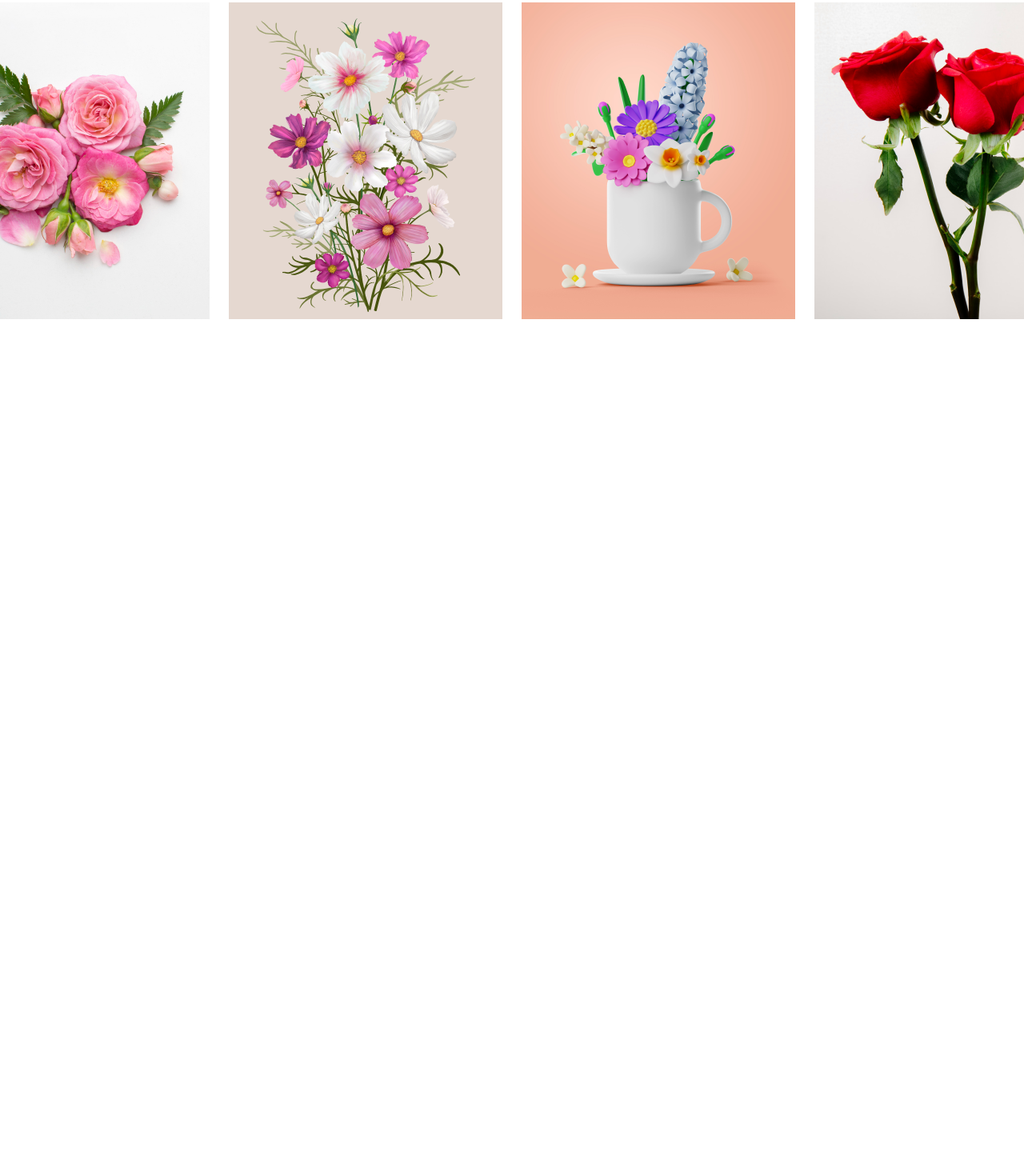
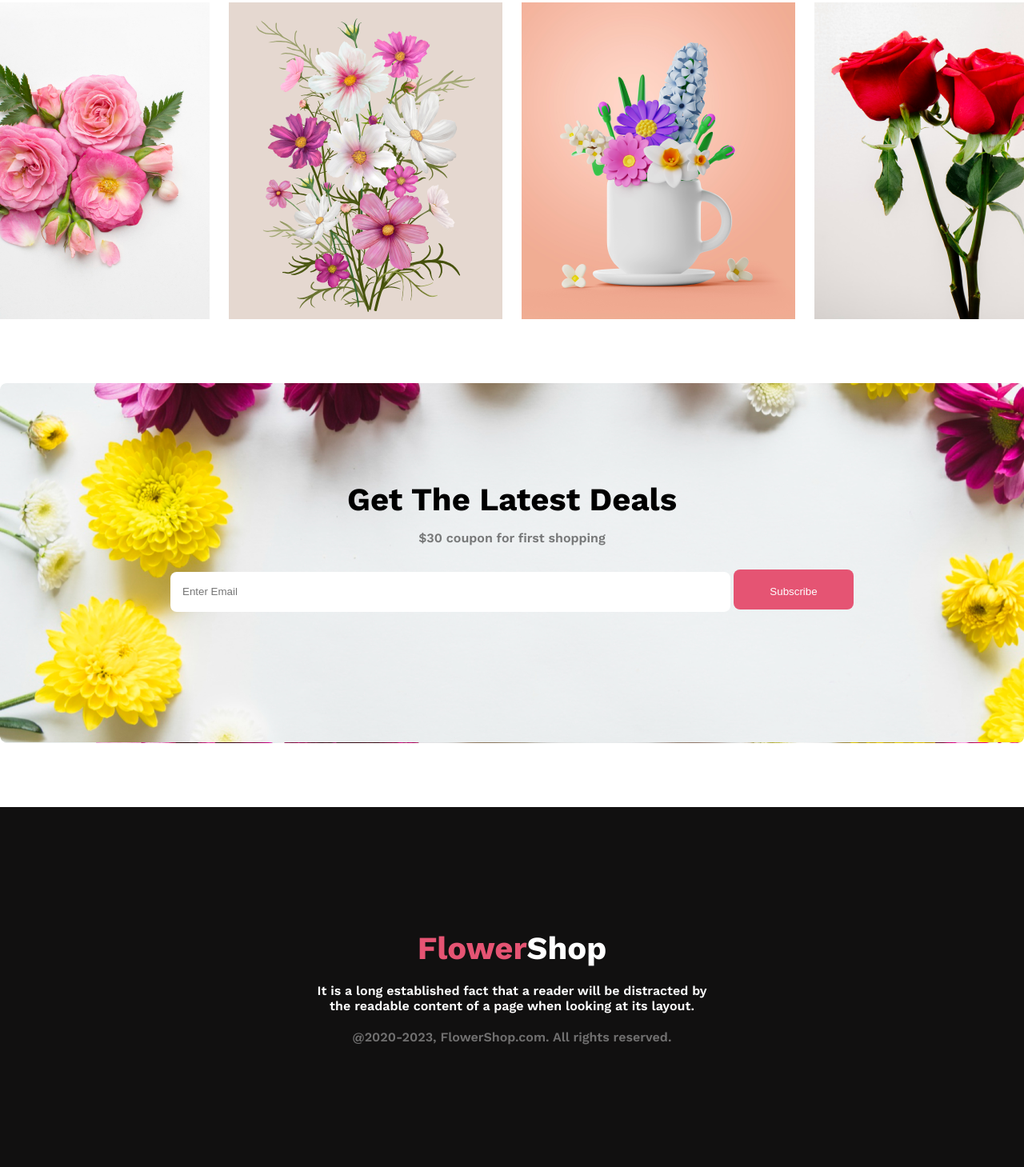
Before and after one commit to Firoz671/flower-shop-web, a plain HTML site: page index.html in a window 1280 px wide. Shown: the part 2796-4255 px from the top of the page at 80% size. Before the commit the page ends 3195 px from the top, so only its background shows below. Drawn offline with nearby package versions, Linux system fonts and the light colour scheme.

Commit message:
Footer Section Updated

```diff
--- a/index.html
+++ b/index.html
@@ -82,7 +82,7 @@
                 <p class="deals-description lato-font light-gray">
                     It is a long established fact that a reader will be distracted by the readable content of a page when looking at its layout.
                 </p>
-                <button>Sign up</button>
+                <button class="button">Sign up</button>
             </div>
             <img src="./Flower Asset/pngwing 8.png" alt="">
         </section>
@@ -101,9 +101,25 @@
             </div>
         </section>
         <section class="latest-deal-section">
-
+            <div class="latest-deal-container flex">
+                <div class="latest-deal-info flex">
+                <h3 class="latest-title lato-font deal-title">Get The Latest Deals</h3>
+                <p class="latest-description lato-font light-gray deals-description">$30 coupon for first shopping</p>
+            </div>
+            <form action="">
+                <input type="email" name="email" id="email" placeholder="Enter Email">
+                <input type="button" value="Subscribe" class="button">
+            </form>
+            </div>
         </section>
     </main>
+    <footer class="flex">
+        <div class="footer-container flex">
+            <h3 class="footer-title lato-font deal-title"><span>Flower</span>Shop</h3>
+        <p class="footer-description lato-font">It is a long established fact that a reader will be distracted by the readable content of a page when looking at its layout.</p>
+        <p class="copyright lato-font deals-description">@2020-2023, FlowerShop.com. All rights reserved. </p>
+        </div>
+    </footer>
 </body>
 
 </html>
--- a/styles/style.css
+++ b/styles/style.css
@@ -159,6 +159,9 @@ main{
     gap: 20px;
 
 }
+span{
+    color: rgba(229, 84, 115, 1);
+}
 .deal-title{
     font-size: 2.5rem;
     font-weight: 700;
@@ -168,7 +171,7 @@ main{
     font-weight: 400;
     text-align: center;
 }
-.hot-deals-section button{
+ .button{
     background-color: rgba(229, 84, 115, 1);
     color: #FFFFFF;
     padding: 20px 43px;
@@ -196,7 +199,59 @@ main{
     gap: 24px;
 }
 /* Latest Deal */
+.latest-deal-section{
+    margin-top: 80px;
+    height: 450px;
+    border-radius: 8px;
+    background-image: url("../Flower Asset/Rectangle\ 9.png");
+}
+.latest-deal-info{
+    flex-direction: column;
+    justify-content: center;
+    align-items: center;
+    margin-top: 122px;
+    gap: 15px;
+}
+.latest-deal-container{
+    flex-direction: column;
+    justify-content: center;
+    align-items: center;
+    gap: 30px;
+}
+#email{
+    padding: 15px;
+    height: 50px;
+    width: 700px;
+    border: none;
+    border-radius: 8px;
+}
 
+/* Footer */
+footer{
+
+    height: 450px;
+    background-color: rgba(17, 16, 16, 1);
+    margin-top: 80px;
+    text-align: center;
+
+}
+.footer-container{
+    margin: 0 auto;
+    width: 500px;
+    gap: 20px;
+    flex-direction: column;
+    justify-content: center;
+    align-items: center;
+}
+.footer-title{
+    color: #FFFFFF;
+}
+.footer-description{
+    color: #FFFFFF;
+}
+.copyright{
+    color: rgba(255, 255, 255, 0.4);
+}
 @media screen and (max-width:576px) {
     .header-content{
         padding: 15px;
@@ -204,7 +259,8 @@ main{
         margin: 0 auto;
         width: 500px;
     }
-    .head-image{
+    .head-image,
+    .latest-deal-section{
         display: none;
     }
     .featured-flowers,
@@ -225,4 +281,5 @@ main{
     }
 
 
+
 }
```
